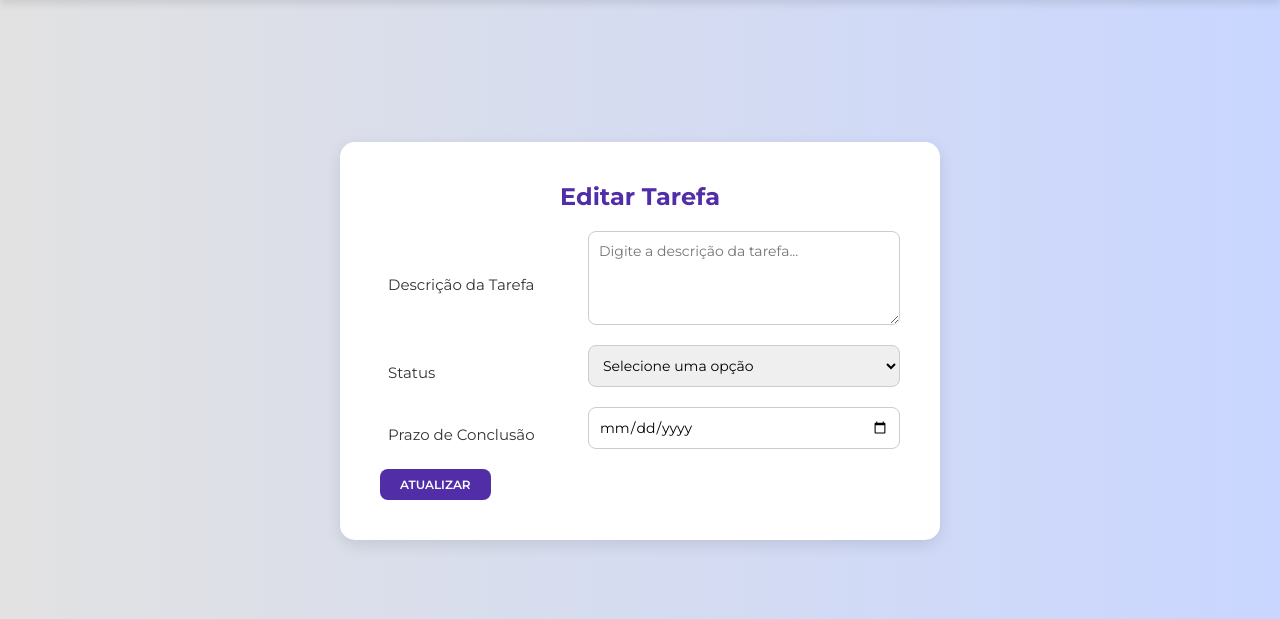
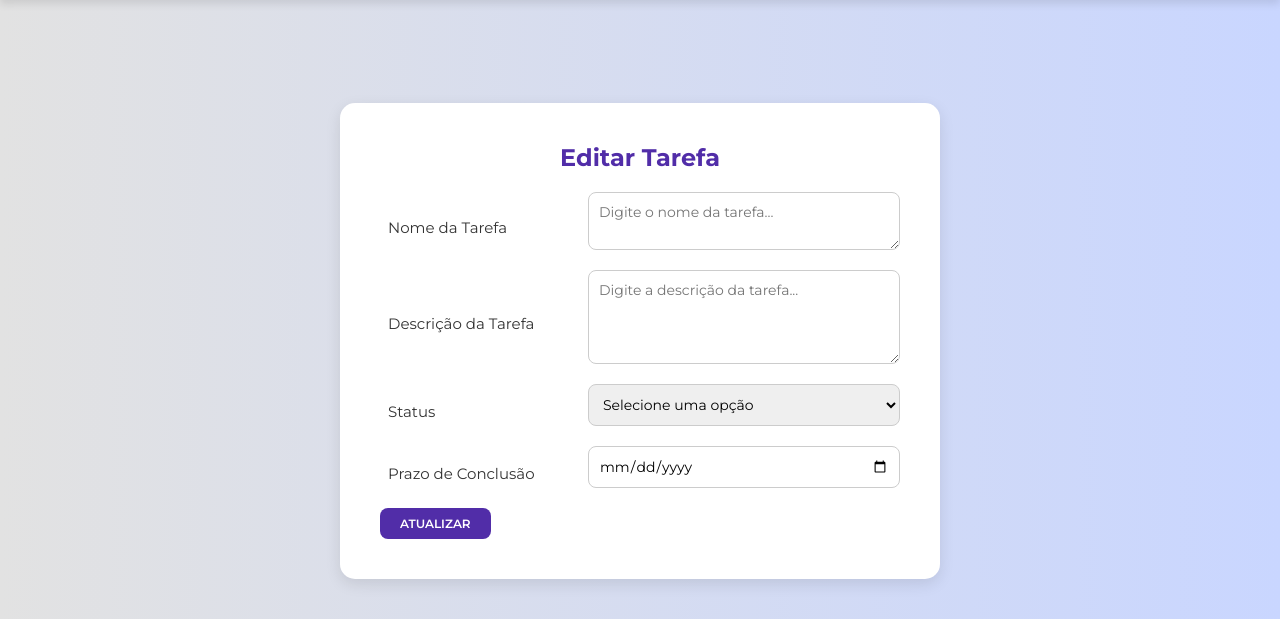
Before and after one commit to EmilyMedeiross/projeto_BD, a Flask app: page /atualizar_tarefa in a window 1280 px wide. Shown: the part 74-693 px from the top of the page. Run offline with Flask 3, Linux system fonts and the light colour scheme; some libraries are stand-ins or nearby versions.

Commit message:
Update atualizar_tarefa.html

```diff
--- a/templates/pages/atualizar_tarefa.html
+++ b/templates/pages/atualizar_tarefa.html
@@ -26,6 +26,9 @@
     <div class="task-container">
         <h2>Editar Tarefa</h2>
         <form class="task-form">
+            <label for="nome">Nome da Tarefa</label>
+            <textarea id="nome" name="nome" rows="2" placeholder="Digite o nome da tarefa..."></textarea>
+
             <label for="descricao">Descrição da Tarefa</label>
             <textarea id="descricao" name="descricao" rows="4" placeholder="Digite a descrição da tarefa..."></textarea>
 
```
